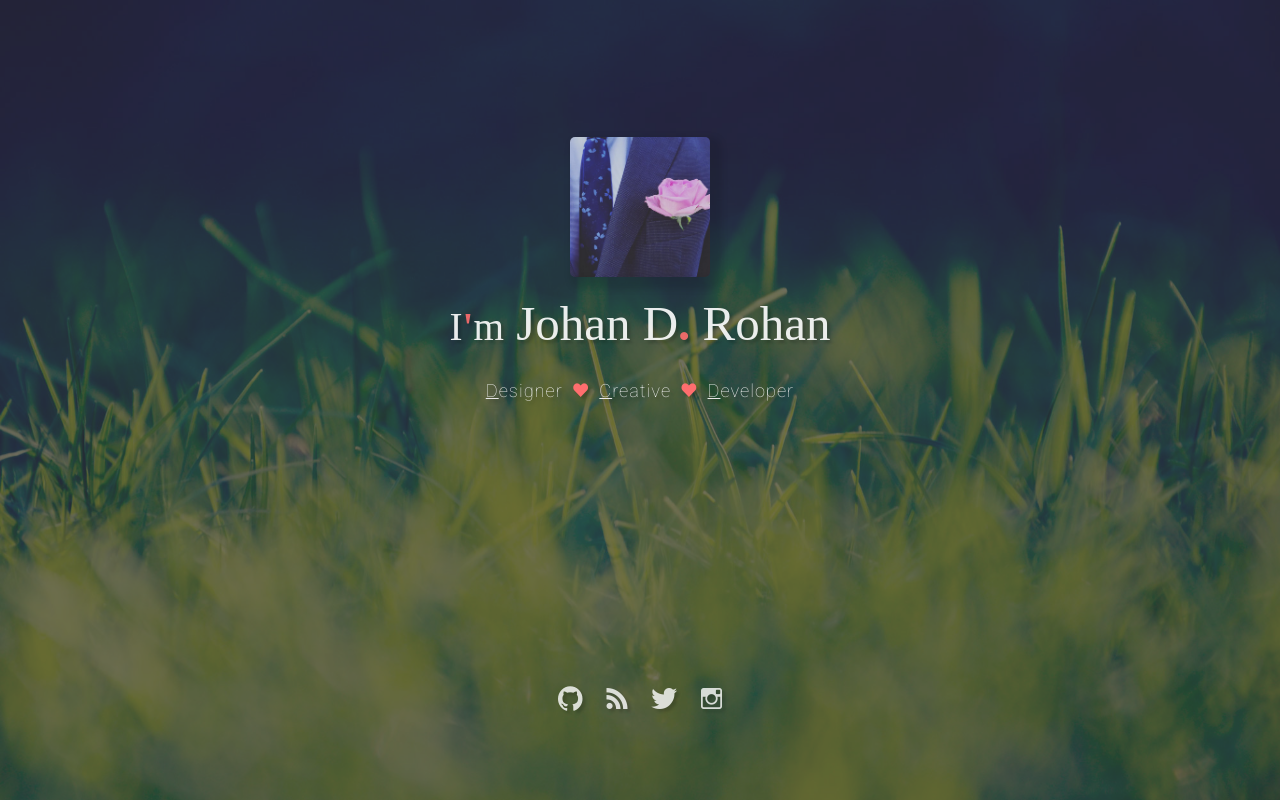
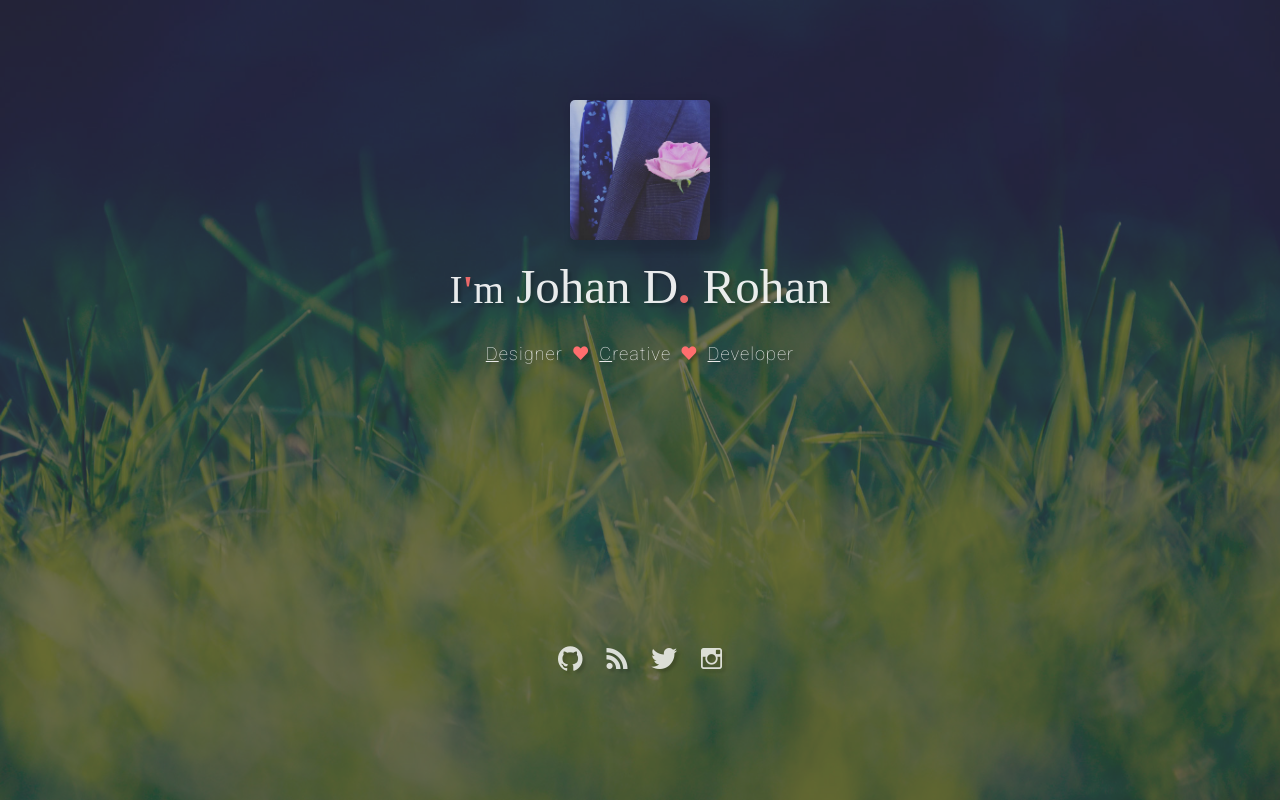
Before and after one commit to johanderohan/johanderohan.github.io, a plain HTML site: page index.html in a window 1280 px wide. Drawn offline with nearby package versions, Linux system fonts and the light colour scheme; a web font is replaced by a local one.

Commit message:
fixed bottom

```diff
--- a/css/default.css
+++ b/css/default.css
@@ -6,13 +6,13 @@ html, body, .main {height: 100%;}
 body {overflow:hidden; background: url('../img/header.jpg') no-repeat; background-size: cover; background-color: #333;}
 
 .main {background-color: rgba(50,50,70,0.7);}
-.intro {cursor: pointer;}
+.intro {cursor: pointer; height: 80%;}
 .proyects {display: none; cursor: pointer;}
 .col-xs-12 { text-align: center; }
 .logo{
     width: 140px;
     border-radius: 5px;
-    margin-top: 12%;
+    margin-top: 100px;
     -webkit-box-shadow: 6px 6px 6px 6px rgba(0,0,0,.1);
 	-moz-box-shadow: 6px 6px 6px 6px rgba(0,0,0,.1);
 	box-shadow: 6px 6px 6px 6px rgba(0,0,0,.1);
@@ -89,9 +89,7 @@ strong { color:#FF6E6E;}
 footer {
 	text-align: center;
 	width: 100%;
-	position: absolute;
-	bottom: 0;
-	padding-bottom: 80px;
+	height: 20%;
 	text-shadow: 3px 3px 3px rgba(0, 0, 0, .2);
 	-webkit-animation: fadein 2s; /* Safari, Chrome and Opera > 12.1 */
        -moz-animation: fadein 2s; /* Firefox < 16 */
```
